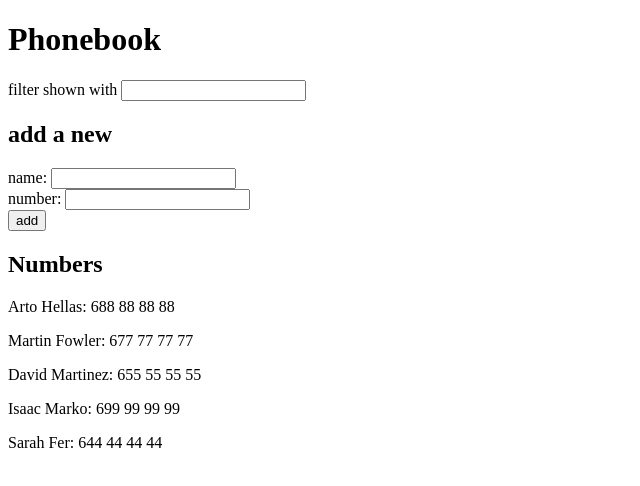
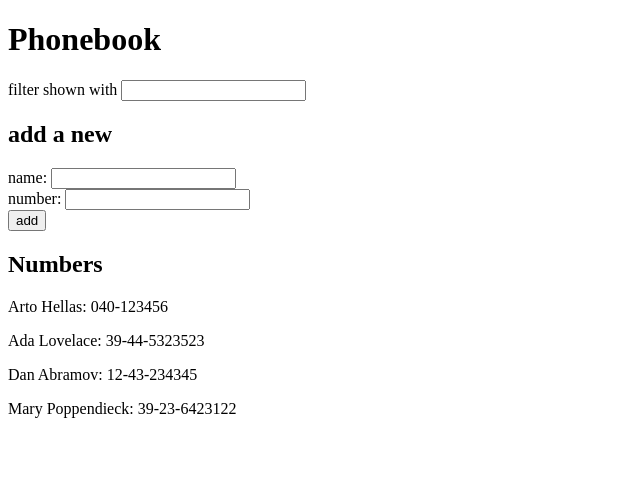
Before and after one commit to fmedinilla/full_stack_open, a React (Vite) app in the folder part2/phonebook/: page / in a window 1280 px wide. Shown: the top 486 px of the page, without its empty margins (0-640 px from the left). Built offline with nearby package versions, Linux system fonts and the light colour scheme; data requests are answered from the project's data file.

Commit message:
exercise 2.11

```diff
--- /dev/null
+++ b/part2/phonebook/db.json
@@ -0,0 +1,24 @@
+{
+  "persons": [
+    {
+      "name": "Arto Hellas",
+      "number": "040-123456",
+      "id": 1
+    },
+    {
+      "name": "Ada Lovelace",
+      "number": "39-44-5323523",
+      "id": 2
+    },
+    {
+      "name": "Dan Abramov",
+      "number": "12-43-234345",
+      "id": 3
+    },
+    {
+      "name": "Mary Poppendieck",
+      "number": "39-23-6423122",
+      "id": 4
+    }
+  ]
+}
--- a/part2/phonebook/package.json
+++ b/part2/phonebook/package.json
@@ -7,9 +7,11 @@
     "dev": "vite --host",
     "build": "vite build",
     "lint": "eslint . --ext js,jsx --report-unused-disable-directives --max-warnings 0",
-    "preview": "vite preview"
+    "preview": "vite preview",
+    "server": "json-server --port 3001 --watch db.json"
   },
   "dependencies": {
+    "axios": "^1.6.7",
     "react": "^18.2.0",
     "react-dom": "^18.2.0"
   },
@@ -21,6 +23,7 @@
     "eslint-plugin-react": "^7.33.2",
     "eslint-plugin-react-hooks": "^4.6.0",
     "eslint-plugin-react-refresh": "^0.4.5",
+    "json-server": "^1.0.0-alpha.23",
     "vite": "^5.0.8"
   }
 }
--- a/part2/phonebook/src/App.jsx
+++ b/part2/phonebook/src/App.jsx
@@ -1,19 +1,20 @@
-import { useState } from "react";
+import axios from "axios";
+import { useState, useEffect } from "react";
 import FilterSection from "./components/FilterSection";
 import AddSection from "./components/AddSection";
 import Phonebook from "./components/Phonebook";
 
 const App = () => {
-  const [people, setPeople] = useState([
-    { id: 1, name: "Arto Hellas", number: "688 88 88 88" },
-    { id: 2, name: "Martin Fowler", number: "677 77 77 77" },
-    { id: 3, name: "David Martinez", number: "655 55 55 55" },
-    { id: 4, name: "Isaac Marko", number: "699 99 99 99" },
-    { id: 5, name: "Sarah Fer", number: "644 44 44 44" },
-  ]);
+  const [people, setPeople] = useState([]);
   const [newName, setNewName] = useState("");
   const [newNumber, setNewNumber] = useState("");
   const [filterBy, setFilterBy] = useState("");
+
+  useEffect(() => {
+    axios
+      .get("http://localhost:3001/persons")
+      .then((res) => setPeople(res.data));
+  }, []);
 
   const handleAdd = (event) => {
     event.preventDefault();
```
Also changed, not shown: 1 other file (tests, documents, lock files or other folders).
